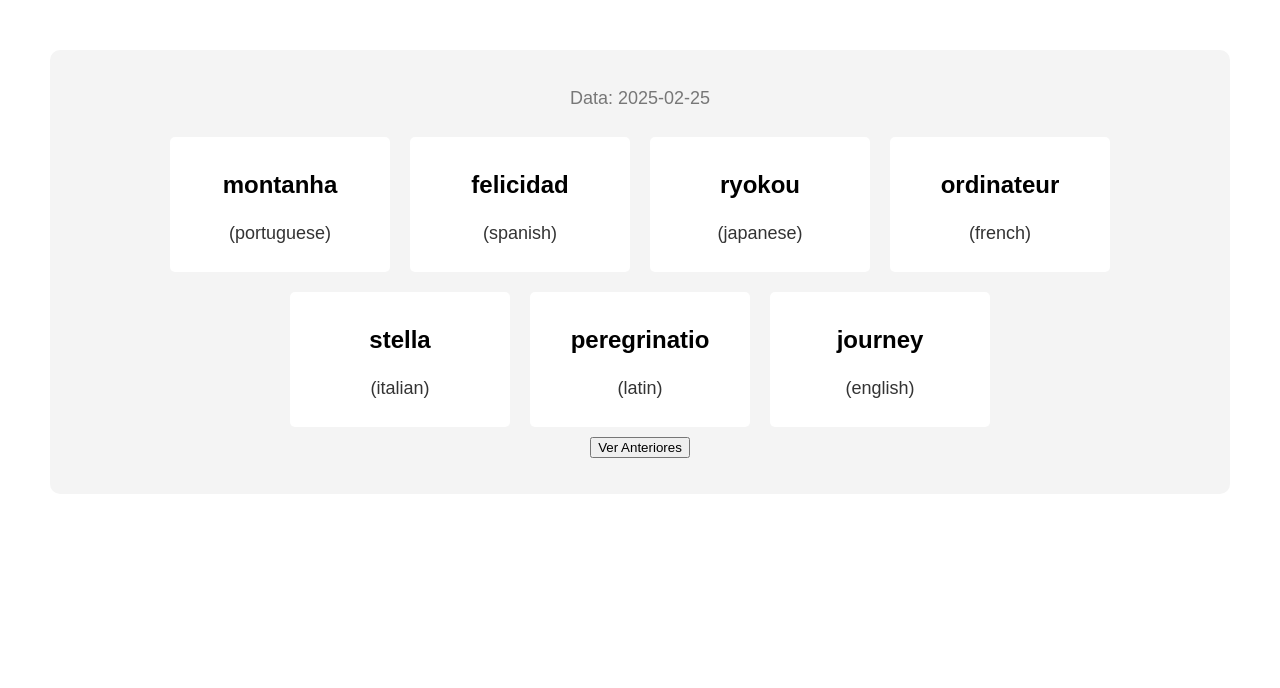
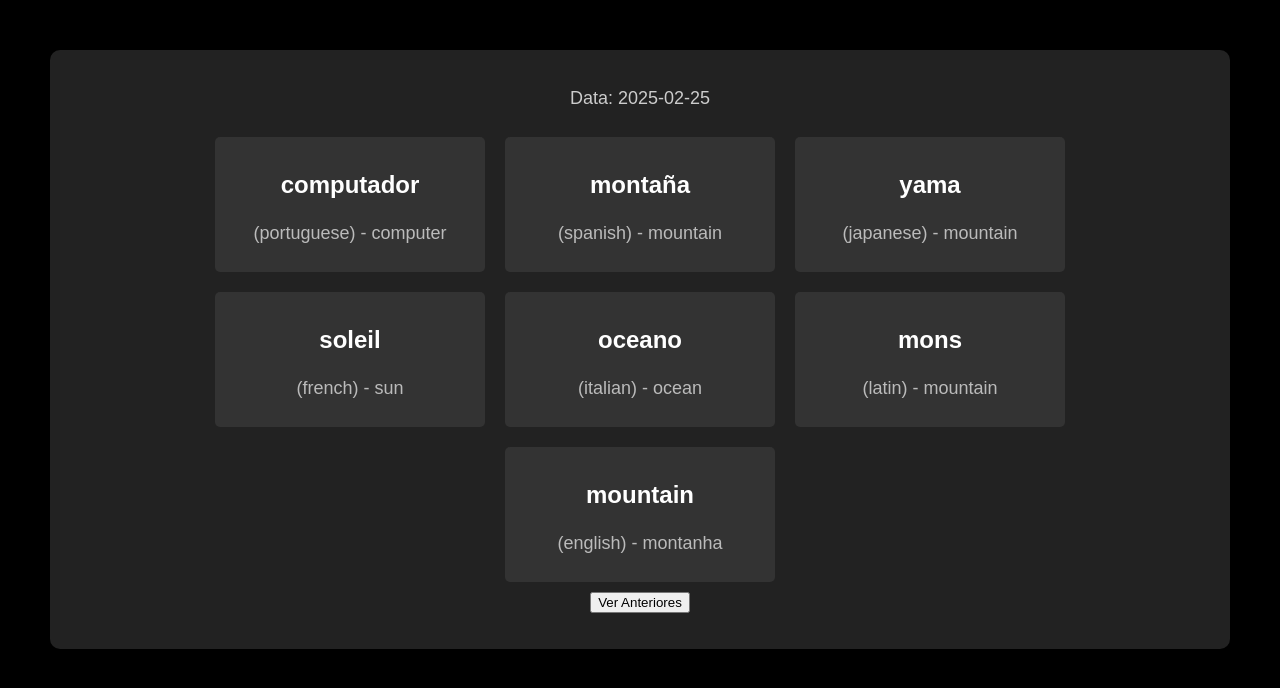
Before and after one commit to wll16/palavra-do-dia, a plain HTML site: page index.html in a window 1280 px wide. Drawn offline with Linux system fonts and the light colour scheme.

Commit message:
Update index.html 0.0.5

```diff
--- a/index.html
+++ b/index.html
@@ -9,20 +9,22 @@
             font-family: Arial, sans-serif;
             text-align: center;
             margin: 50px;
+            background-color: black;
+            color: white;
         }
         .container {
-            background: #f4f4f4;
+            background: #222;
             padding: 20px;
             border-radius: 10px;
             display: inline-block;
         }
         .word-box {
-            background: white;
+            background: #333;
             padding: 10px;
             margin: 10px;
             border-radius: 5px;
             display: inline-block;
-            width: 200px;
+            width: 250px;
         }
         .word {
             font-size: 24px;
@@ -30,11 +32,11 @@
         }
         .translation {
             font-size: 18px;
-            color: #333;
+            color: #bbb;
         }
         .date {
             font-size: 18px;
-            color: #777;
+            color: #ccc;
         }
         .history {
             margin-top: 20px;
@@ -53,26 +55,27 @@
         const languages = ["portuguese", "spanish", "japanese", "french", "italian", "latin", "english"];
 
         const dictionary = {
-            portuguese: ["maçã", "sol", "computador", "oceano", "montanha", "amizade", "caminho", "estrela", "viagem", "felicidade"],
-            spanish: ["manzana", "sol", "computadora", "océano", "montaña", "amistad", "camino", "estrella", "viaje", "felicidad"],
-            japanese: ["ringo", "taiyou", "konpyuutaa", "umi", "yama", "yuujou", "michi", "hoshi", "ryokou", "koufuku"],
-            french: ["pomme", "soleil", "ordinateur", "océan", "montagne", "amitié", "chemin", "étoile", "voyage", "bonheur"],
-            italian: ["mela", "sole", "computer", "oceano", "montagna", "amicizia", "sentiero", "stella", "viaggio", "felicità"],
-            latin: ["malum", "sol", "computatorium", "oceanus", "mons", "amicitia", "iter", "stella", "peregrinatio", "beatitudo"],
-            english: ["apple", "sun", "computer", "ocean", "mountain", "friendship", "path", "star", "journey", "happiness"]
+            portuguese: {"maçã": "apple", "sol": "sun", "computador": "computer", "oceano": "ocean", "montanha": "mountain"},
+            spanish: {"manzana": "apple", "sol": "sun", "computadora": "computer", "océano": "ocean", "montaña": "mountain"},
+            japanese: {"ringo": "apple", "taiyou": "sun", "konpyuutaa": "computer", "umi": "ocean", "yama": "mountain"},
+            french: {"pomme": "apple", "soleil": "sun", "ordinateur": "computer", "océan": "ocean", "montagne": "mountain"},
+            italian: {"mela": "apple", "sole": "sun", "computer": "computer", "oceano": "ocean", "montagna": "mountain"},
+            latin: {"malum": "apple", "sol": "sun", "computatorium": "computer", "oceanus": "ocean", "mons": "mountain"},
+            english: {"apple": "maçã", "sun": "sol", "computer": "computador", "ocean": "oceano", "mountain": "montanha"}
         };
 
         let previousWords = JSON.parse(localStorage.getItem("previousWords")) || [];
 
         function getUniqueWordForLanguage(language) {
-            const words = dictionary[language];
-            const usedWords = previousWords.flatMap(entry => Object.values(entry.words));
+            const words = Object.keys(dictionary[language]);
+            const usedWords = previousWords.flatMap(entry => Object.keys(entry.words));
             let availableWords = words.filter(word => !usedWords.includes(word));
 
             if (availableWords.length === 0) {
                 availableWords = words;
             }
-            return availableWords[Math.floor(Math.random() * availableWords.length)];
+            const selectedWord = availableWords[Math.floor(Math.random() * availableWords.length)];
+            return { word: selectedWord, translation: dictionary[language][selectedWord] };
         }
 
         function getDailyWords() {
@@ -84,12 +87,12 @@
 
             let dailyWords = {};
             languages.forEach(lang => {
-                const word = getUniqueWordForLanguage(lang);
+                const { word, translation } = getUniqueWordForLanguage(lang);
                 dailyWords[lang] = word;
 
                 const wordBox = document.createElement("div");
                 wordBox.className = "word-box";
-                wordBox.innerHTML = `<p class="word">${word}</p><p class="translation">(${lang})</p>`;
+                wordBox.innerHTML = `<p class="word">${word}</p><p class="translation">(${lang}) - ${translation}</p>`;
                 wordsContainer.appendChild(wordBox);
             });
 
```
